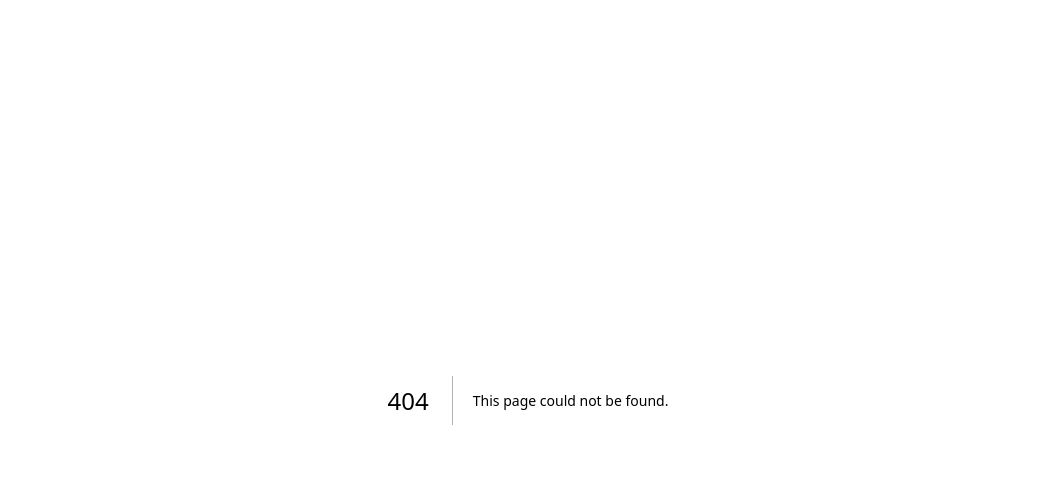
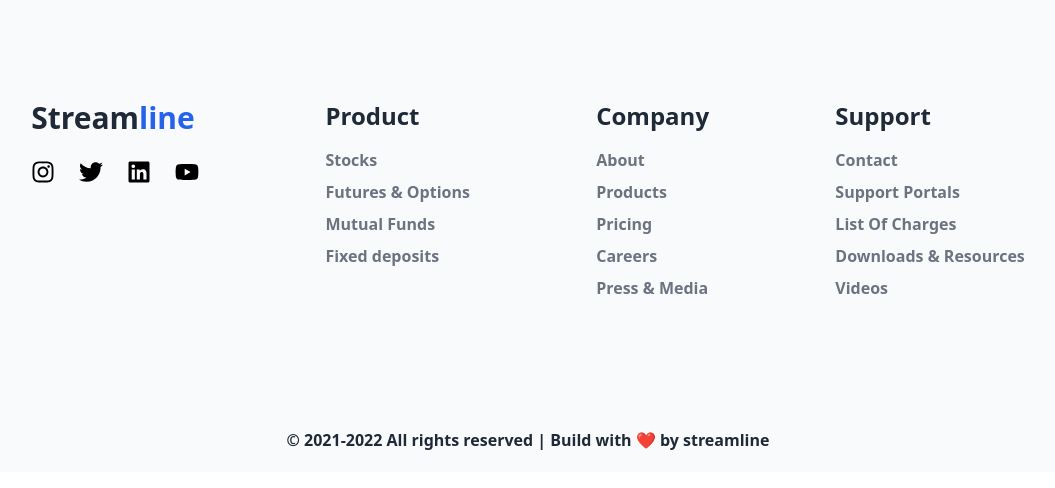
Before and after one commit to roranger216/landing-page-rse, a Next.js app: page /components/footer in a window 1280 px wide. Before the commit this address had no page. Shown: the top 488 px of the page, without its empty margins (112-1167 px from the left). Built offline with nearby package versions, Linux system fonts and the light colour scheme.

Commit message:
create footer

```diff
--- a/package.json
+++ b/package.json
@@ -20,6 +20,7 @@
     "next": "13.2.3",
     "react": "18.2.0",
     "react-dom": "18.2.0",
+    "react-icons": "^4.8.0",
     "typescript": "4.9.5"
   },
   "devDependencies": {
--- /dev/null
+++ b/src/pages/components/footer.tsx
@@ -0,0 +1,94 @@
+import React from "react";
+import { FaInstagram } from "react-icons/fa";
+import { FaTwitter } from "react-icons/fa";
+import { FaLinkedin } from "react-icons/fa";
+import { FaYoutube } from "react-icons/fa";
+
+function Footer() {
+	return (
+		<>
+			<div className="bg-gray-50 h-1/2 w-full flex md:flex-row flex-col justify-around items-start p-20">
+				<div className="p-5 ">
+					<ul>
+						<p className="text-gray-800 font-bold text-3xl pb-6">
+							Stream<span className="text-blue-600">line</span>
+						</p>
+						<div className="flex gap-6 pb-5">
+							<FaInstagram className="text-2xl cursor-pointer hover:text-yellow-600" />
+							<FaTwitter className="text-2xl cursor-pointer hover:text-blue-600" />
+							<FaLinkedin className="text-2xl cursor-pointer hover:text-blue-600" />
+							<FaYoutube className="text-2xl cursor-pointer hover:text-red-600" />
+						</div>
+					</ul>
+				</div>
+				<div className="p-5">
+					<ul>
+						<p className="text-gray-800 font-bold text-2xl pb-4">Product</p>
+						<li className="text-gray-500 text-md pb-2 font-semibold hover:text-blue-600 cursor-pointer">
+							Stocks
+						</li>
+						<li className="text-gray-500 text-md pb-2 font-semibold hover:text-blue-600 cursor-pointer">
+							Futures & Options
+						</li>
+						<li className="text-gray-500 text-md pb-2 font-semibold hover:text-blue-600 cursor-pointer">
+							Mutual Funds
+						</li>
+						<li className="text-gray-500 text-md pb-2 font-semibold hover:text-blue-600 cursor-pointer">
+							Fixed deposits
+						</li>
+					</ul>
+				</div>
+				<div className="p-5">
+					<ul>
+						<p className="text-gray-800 font-bold text-2xl pb-4">Company</p>
+						<li className="text-gray-500 text-md pb-2 font-semibold hover:text-blue-600 cursor-pointer">
+							About
+						</li>
+						<li className="text-gray-500 text-md pb-2 font-semibold hover:text-blue-600 cursor-pointer">
+							Products
+						</li>
+						<li className="text-gray-500 text-md pb-2 font-semibold hover:text-blue-600 cursor-pointer">
+							Pricing
+						</li>
+						<li className="text-gray-500 text-md pb-2 font-semibold hover:text-blue-600 cursor-pointer">
+							Careers
+						</li>
+						<li className="text-gray-500 text-md pb-2 font-semibold hover:text-blue-600 cursor-pointer">
+							Press & Media
+						</li>
+					</ul>
+				</div>
+				<div className="p-5">
+					<ul>
+						<p className="text-gray-800 font-bold text-2xl pb-4">Support</p>
+						<li className="text-gray-500 text-md pb-2 font-semibold hover:text-blue-600 cursor-pointer">
+							Contact
+						</li>
+						<li className="text-gray-500 text-md pb-2 font-semibold hover:text-blue-600 cursor-pointer">
+							Support Portals
+						</li>
+						<li className="text-gray-500 text-md pb-2 font-semibold hover:text-blue-600 cursor-pointer">
+							List Of Charges
+						</li>
+						<li className="text-gray-500 text-md pb-2 font-semibold hover:text-blue-600 cursor-pointer">
+							Downloads & Resources
+						</li>
+						<li className="text-gray-500 text-md pb-2 font-semibold hover:text-blue-600 cursor-pointer">
+							Videos
+						</li>
+					</ul>
+				</div>
+			</div>
+			<div className="flex flex-col justify-center items-center text-center  p-5 bg-gray-50">
+				<h1 className=" text-gray-800 font-semibold">
+					© 2021-2022 All rights reserved | Build with ❤ by{" "}
+					<span className="hover:text-blue-600 font-semibold cursor-pointer">
+						streamline{" "}
+					</span>
+				</h1>
+			</div>
+		</>
+	);
+}
+
+export default Footer;
--- a/src/pages/index.tsx
+++ b/src/pages/index.tsx
@@ -3,6 +3,7 @@
 import Head from './components/header';
 import Content from './components/hero'
 import About from './components/about'
+import Footer from './components/footer'
 
 const index = () => {
   return (
```
Also changed, not shown: 1 other file (tests, documents, lock files or other folders).
